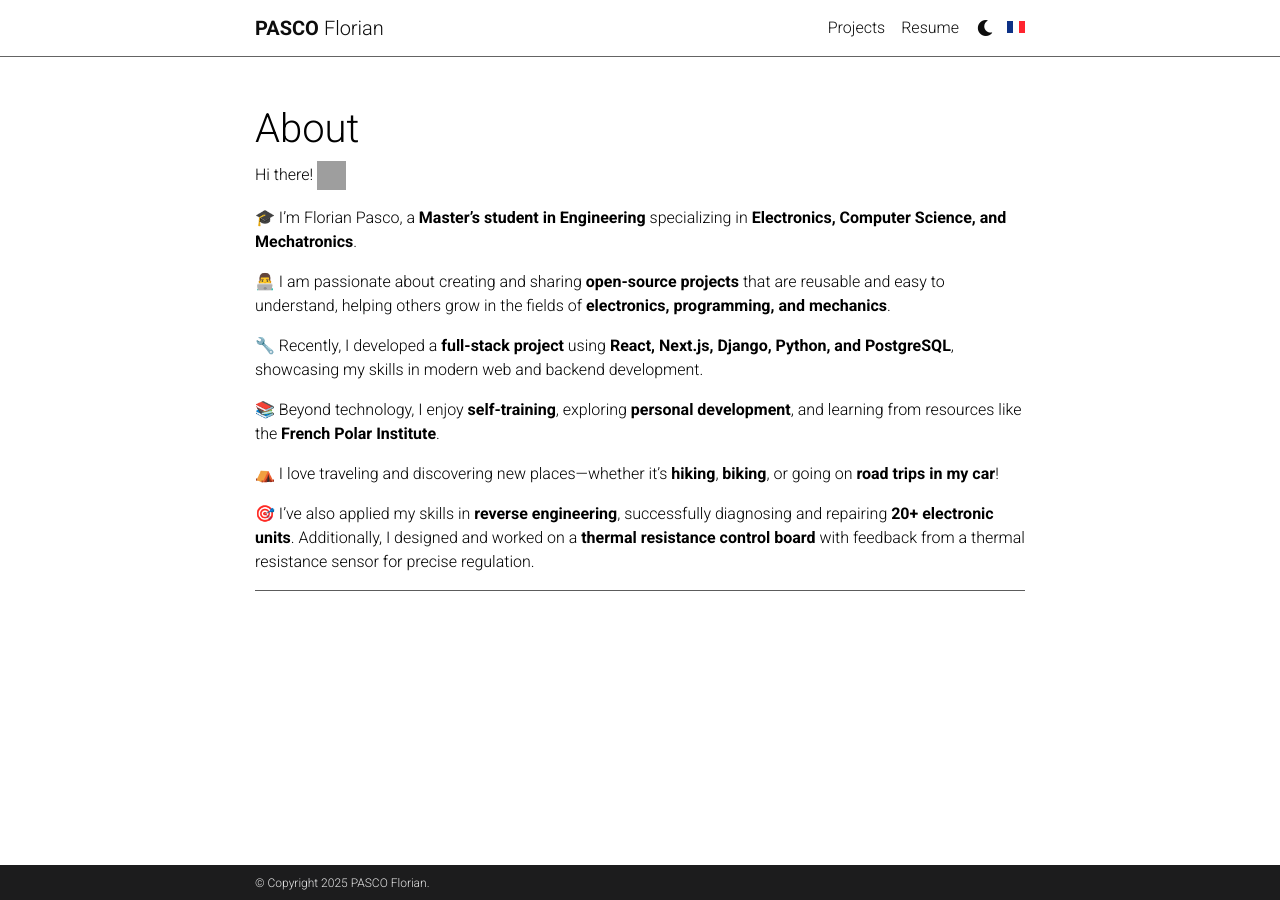
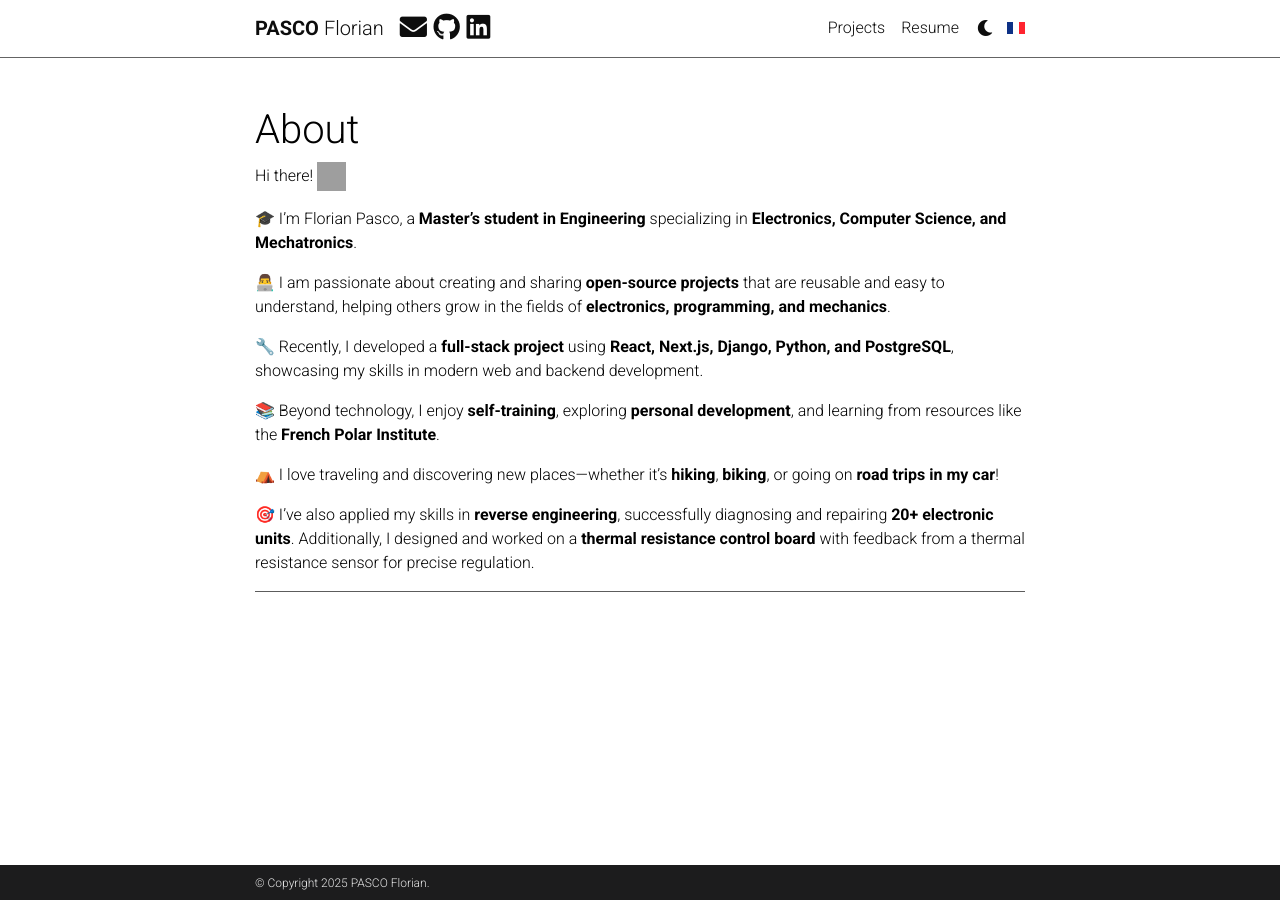
Before and after one commit to mathisdemo/mathisdemo.github.io, a Jekyll site: the page built from _abouts/about.md, in a window 1280 px wide. Built offline with Jekyll 4.4.1, drawn with Linux system fonts in a browser that asks for light colours; full-size pictures stand in for the smaller copies a plugin makes; comment, search, counter and statistics services are not loaded; a style sheet for code colours, icons or effects is not loaded; grey boxes are pictures that could not be loaded.

Commit message:
Update header.html

```diff
--- a/_includes/header.html
+++ b/_includes/header.html
@@ -2,7 +2,6 @@
     <!-- Nav Bar -->
     <nav id="navbar" class="navbar navbar-light navbar-expand-sm {% if site.navbar_fixed %}fixed-top{% else %}sticky-top{% endif %}">
         <div class="container">
-            {% if page.permalink != '/' -%}
             <a class="navbar-brand title font-weight-lighter" href="{{ site.baseurl }}/">
                 {%- if site.title == "blank" -%}
                 {%- if site.first_name -%}
@@ -18,7 +17,7 @@
                 {{- site.title -}}
                 {%- endif -%}
             </a>
-            {%- elsif site.enable_navbar_social -%}
+            {% if page.permalink != '/' -%}
             <!-- Social Icons -->
             <div class="navbar-brand social">
                 {% include social.html %}
```
